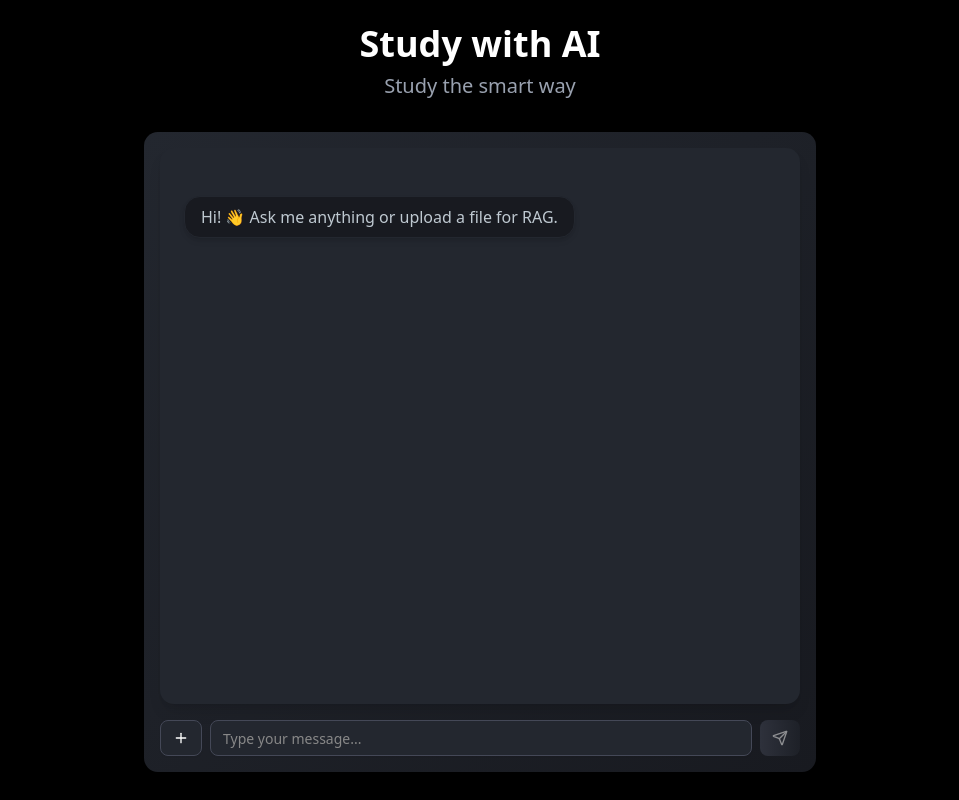
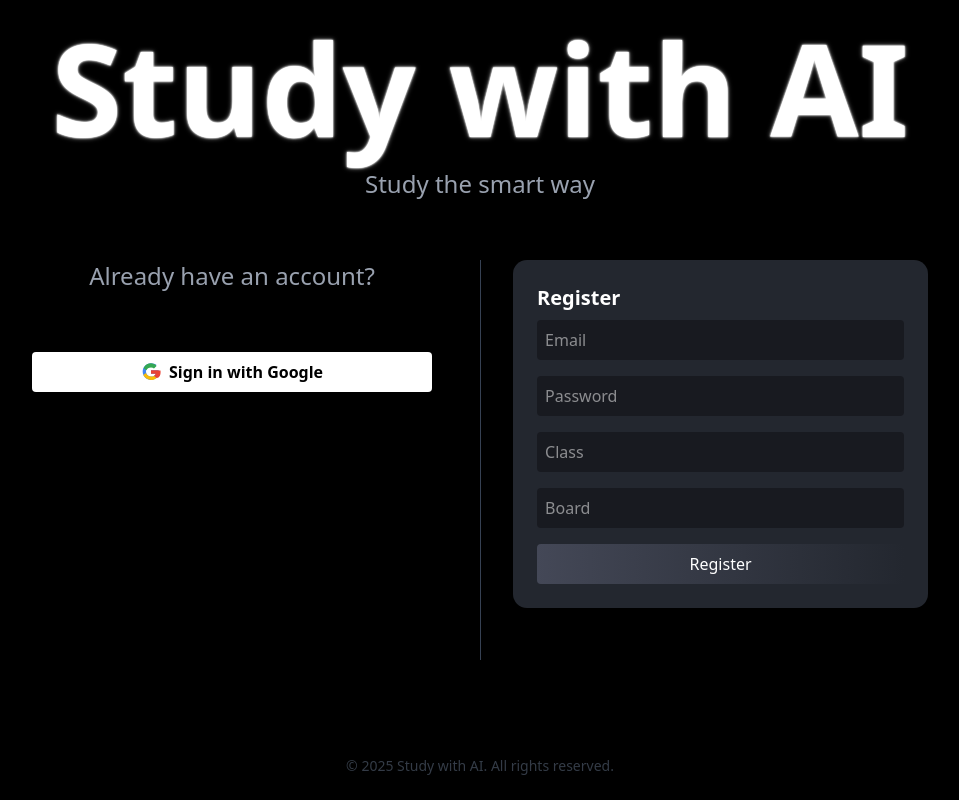
Before and after one commit to VincentPaulV/studywithai, a Next.js app: page / in a window 1280 px wide. Shown: the whole page, without its empty margins (160-1119 px from the left). Built offline with nearby package versions, Linux system fonts and the light colour scheme.

Commit message:
finally made a decent looking login page!

```diff
--- a/package.json
+++ b/package.json
@@ -11,9 +11,11 @@
   "dependencies": {
     "class-variance-authority": "^0.7.1",
     "clsx": "^2.1.1",
+    "firebase": "^12.0.0",
     "lucide-react": "^0.525.0",
     "next": "15.4.2",
     "next-themes": "^0.4.6",
+    "radix-ui": "^1.4.2",
     "react": "19.1.0",
     "react-dom": "19.1.0",
     "sonner": "^2.0.6",
--- /dev/null
+++ b/src/app/components/GoogleSignIn.tsx
@@ -0,0 +1,21 @@
+'use client'
+
+export default function GoogleSignIn() {
+  // Placeholder for Google sign-in logic
+  return (
+    <button
+      className="w-full flex items-center justify-center gap-2 bg-white text-black font-semibold py-2 px-4 rounded shadow hover:bg-gray-100 transition"
+      onClick={() => alert('Google Sign-In coming soon!')}
+    >
+      <svg width="20" height="20" viewBox="0 0 48 48" className="inline-block">
+        <g>
+          <path fill="#4285F4" d="M43.6 20.5h-1.9V20H24v8h11.3c-1.6 4.3-5.7 7-11.3 7-6.6 0-12-5.4-12-12s5.4-12 12-12c2.7 0 5.2.9 7.2 2.4l6.1-6.1C34.1 5.1 29.3 3 24 3 12.9 3 4 11.9 4 23s8.9 20 20 20c11 0 19.7-8 19.7-20 0-1.3-.1-2.5-.3-3.5z"/>
+          <path fill="#34A853" d="M6.3 14.7l6.6 4.8C14.3 16.1 18.7 13 24 13c2.7 0 5.2.9 7.2 2.4l6.1-6.1C34.1 5.1 29.3 3 24 3c-7.1 0-13.1 3.7-16.7 9.3z"/>
+          <path fill="#FBBC05" d="M24 43c5.3 0 10.1-1.8 13.8-4.9l-6.4-5.2c-2 1.4-4.5 2.1-7.4 2.1-5.6 0-10.3-3.7-12-8.7l-6.6 5.1C10.9 39.3 17.1 43 24 43z"/>
+          <path fill="#EA4335" d="M43.6 20.5h-1.9V20H24v8h11.3c-0.7 2-2.1 3.7-4.1 4.9l6.4 5.2C40.9 39.3 47 35.1 47 24c0-1.3-.1-2.5-.3-3.5z"/>
+        </g>
+      </svg>
+      Sign in with Google
+    </button>
+  );
+}
--- /dev/null
+++ b/src/app/components/RegistrationForm.tsx
@@ -0,0 +1,72 @@
+'use client'
+
+import { useState } from "react";
+
+export default function RegisterForm() {
+  const [email, setEmail] = useState("");
+  const [password, setPassword] = useState("");
+  const [className, setClassName] = useState("");
+  const [board, setBoard] = useState("");
+  const [message, setMessage] = useState("");
+
+  const handleSubmit = async (e: React.FormEvent) => {
+    e.preventDefault();
+    setMessage("");
+    const res = await fetch("/api/register", {
+      method: "POST",
+      headers: { "content-type": "application/json" },
+      body: JSON.stringify({ email, password, className, board }),
+    });
+    const data = await res.json();
+    if (data.success) {
+      setMessage("Registration successful!");
+    } else {
+      setMessage(data.error || "Registration failed.");
+    }
+  };
+
+  return (
+    <form onSubmit={handleSubmit} className="space-y-4 max-w-md mx-auto bg-[#23272f] p-6 rounded-xl shadow">
+      <h2 className="text-xl font-bold text-white mb-2">Register</h2>
+      <input
+        className="w-full p-2 rounded bg-[#181a20] text-white"
+        type="email"
+        placeholder="Email"
+        value={email}
+        onChange={e => setEmail(e.target.value)}
+        required
+      />
+      <input
+        className="w-full p-2 rounded bg-[#181a20] text-white"
+        type="password"
+        placeholder="Password"
+        value={password}
+        onChange={e => setPassword(e.target.value)}
+        required
+      />
+      <input
+        className="w-full p-2 rounded bg-[#181a20] text-white"
+        type="text"
+        placeholder="Class"
+        value={className}
+        onChange={e => setClassName(e.target.value)}
+        required
+      />
+      <input
+        className="w-full p-2 rounded bg-[#181a20] text-white"
+        type="text"
+        placeholder="Board"
+        value={board}
+        onChange={e => setBoard(e.target.value)}
+        required
+      />
+      <button
+        className="w-full bg-gradient-to-r from-[#444857] to-[#23272f] text-white py-2 rounded"
+        type="submit"
+      >
+        Register
+      </button>
+      {message && <div className="text-white mt-2">{message}</div>}
+    </form>
+  );
+}
--- a/src/app/page.tsx
+++ b/src/app/page.tsx
@@ -1,17 +1,42 @@
-import GemmaPrompt from './components/GemmaPrompt';
-import FileUpload from './components/FileUpload';
 import ChatUI from './components/ChatUI';
+import RegisterForm from './components/RegistrationForm';
+import GoogleSignIn from './components/GoogleSignIn';
 
 export default function Home() {
   return (
-    <main className="p-6 min-h-screen bg-black">
-      <header className="mb-8">
-        <h1 className="text-4xl font-bold text-center text-white mb-2">Study with AI</h1>
-        <h2 className="text-xl text-center text-gray-400">Study the smart way</h2>
-      </header>
-      {/* <GemmaPrompt />
-      <FileUpload /> */}
-      <ChatUI />
+    <main className="p-6 min-h-screen bg-black flex flex-col justify-between">
+      <div>
+        <header className="mb-8">
+          <h1
+            className="text-9xl font-extrabold text-center text-white mb-4 drop-shadow-[0_0_2px_rgba(255,255,255,0.5)] animate-glow"
+            style={{
+              textShadow: "0 0 2px #fff, 0 0 2px #fff",
+            }}
+          >
+            Study with AI
+          </h1>
+          <h2 className="text-2xl text-center text-gray-400 animate-fade-in mb-15">
+            Study the smart way
+          </h2>
+        </header>
+        <div className="flex justify-center">
+          <div className="flex w-full max-w-4xl items-start">
+            <div className="w-1/2 animate-pop-in flex flex-col items-center justify-center pr-4">
+             <h2 className="text-2xl text-center text-gray-400 animate-fade-in mb-15">
+              Already have an account?
+            </h2>
+              <GoogleSignIn />
+            </div>
+            <div className="h-100 border-l border-gray-700 mx-8"></div>
+            <div className="w-1/2 animate-pop-in">
+              <RegisterForm />
+            </div>
+          </div>
+        </div>
+      </div>
+      <footer className="mt-12 text-center text-gray-600 text-sm opacity-70">
+        &copy; {new Date().getFullYear()} Study with AI. All rights reserved.
+      </footer>
     </main>
   );
 }
--- /dev/null
+++ b/src/lib/firebase.ts
@@ -0,0 +1,14 @@
+import { initializeApp, getApps, getApp  } from "firebase/app";
+import { getAuth } from "firebase/auth";
+
+const firebaseConfig = {
+  apiKey: process.env.NEXT_PUBLIC_FIREBASE_API_KEY,
+  authDomain: process.env.NEXT_PUBLIC_FIREBASE_AUTH_DOMAIN,
+  projectId: process.env.NEXT_PUBLIC_FIREBASE_PROJECT_ID,
+  appId: process.env.NEXT_PUBLIC_FIREBASE_APP_ID,
+};
+
+const app = !getApps().length ? initializeApp(firebaseConfig) : getApp();
+const auth = getAuth(app);
+
+export { app, auth };
--- /dev/null
+++ b/src/lib/route.ts
@@ -0,0 +1,31 @@
+import { NextRequest } from "next/server";
+import { initializeApp, getApps, getApp } from "firebase/app";
+import { getAuth, createUserWithEmailAndPassword } from "firebase/auth";
+
+const firebaseConfig = {
+  apiKey: process.env.NEXT_PUBLIC_FIREBASE_API_KEY,
+  authDomain: process.env.NEXT_PUBLIC_FIREBASE_AUTH_DOMAIN,
+  projectId: process.env.NEXT_PUBLIC_FIREBASE_PROJECT_ID,
+  appId: process.env.NEXT_PUBLIC_FIREBASE_APP_ID,
+};
+
+const app = !getApps().length ? initializeApp(firebaseConfig) : getApp();
+const auth = getAuth(app);
+
+export async function POST(request: NextRequest) {
+  const { email, password, className, board } = await request.json();
+
+  try {
+    const userCredential = await createUserWithEmailAndPassword(auth, email, password);
+    // You can store className and board in Firestore or Realtime DB here if needed
+
+    return new Response(JSON.stringify({ success: true, uid: userCredential.user.uid }), {
+      headers: { "Content-Type": "application/json" },
+    });
+  } catch (error: any) {
+    return new Response(JSON.stringify({ success: false, error: error.message }), {
+      status: 400,
+      headers: { "Content-Type": "application/json" },
+    });
+  }
+}
```
Also changed, not shown: 1 other file (tests, documents, lock files or other folders).
